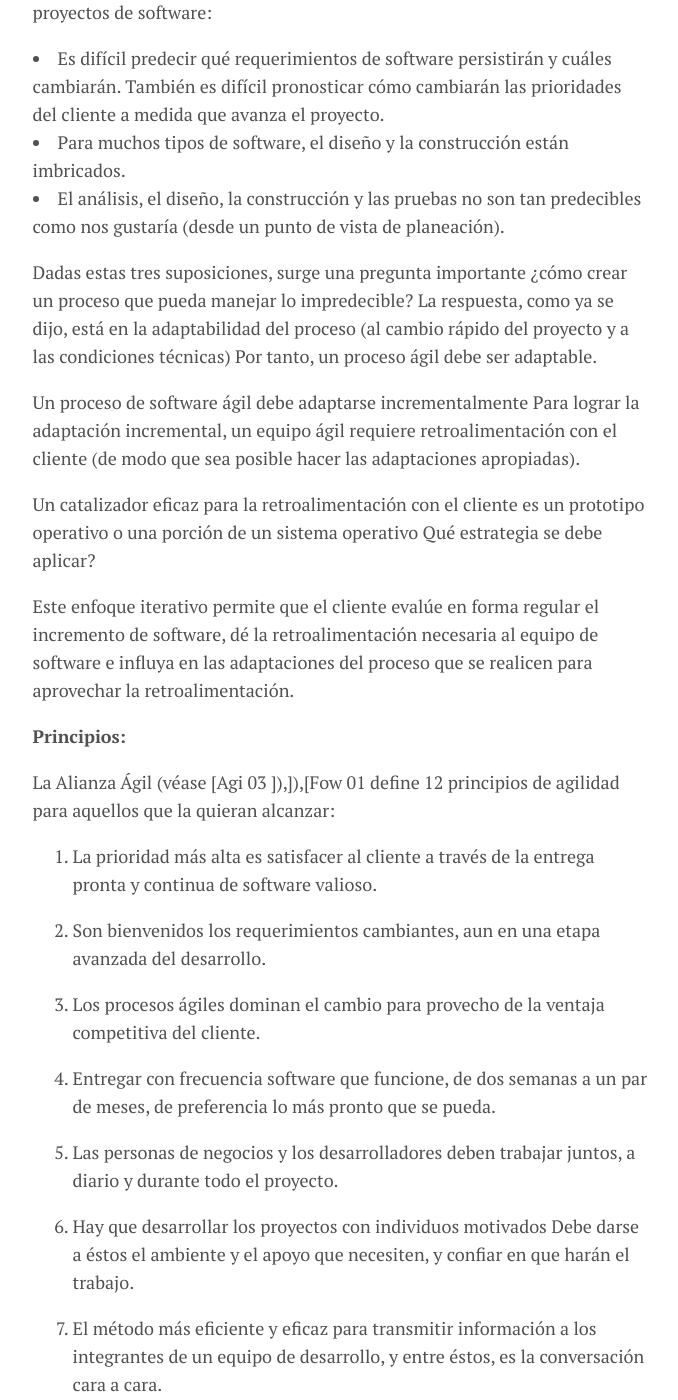
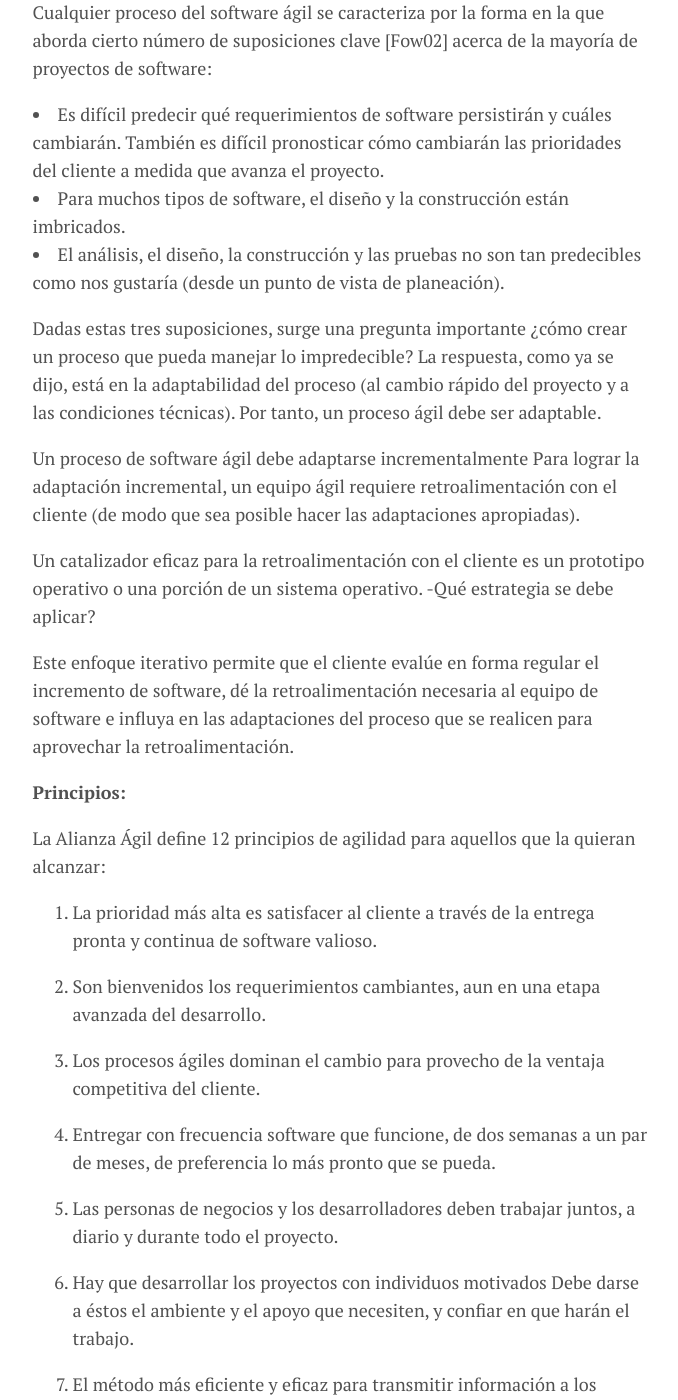
Before and after one commit to CesarFCL/CesarCarrion, a Jekyll site: the page built from menu/IntSof.md, in a window 1280 px wide and 1400 px high, scrolled down 31318 px. Shown: the whole window, without its empty margins (300-978 px from the left). Built offline with Jekyll 4.4.1, drawn with Linux system fonts in a browser that asks for light colours; some of the changed text lies outside the part shown.

Commit message:
Modificación 2.5.9
Modificación 2.5.9

```diff
--- a/menu/IntSof.md
+++ b/menu/IntSof.md
@@ -428,9 +431,10 @@ comportamiento de los usuarios frente al sistema.
 Particularmente, debieran asegurar que nunca, bajo ninguna
 circunstancia un usuario tenga acceso directo a la Base de
 Datos.</li> <br>
-
+<a name="indice2"></a>
 <center><font color="black"><strong><big><big><big>Unidad 2:</big> </big> </big> </strong> </font> </center>
 <center><font color="black"><strong><big><big><big>Modelo de proceso del Software </big> </big> </big> </strong> </font> </center>
+<a name="subindice2.1"></a>
 
 ## 2.1 Proceso del Software
 
@@ -507,6 +511,7 @@ definir, controlar y mejorar los procesos del ciclo de vida del
 software dentro de una organización o de un proyecto.</li>
 
 <li type="disc">Esta norma no fomenta o especifica ningún modelo concreto de ciclo de vida, gestión del software o método de ingeniería, ni prescribe cómo realizar ninguna de las actividades.</li>
+<a name="subindice2.2"></a>
 
 ## 2.2 El ciclo de vida del Software
 
@@ -599,6 +604,7 @@ Esta fase está orientada al QUÉ: Qué información ha de ser procesada, qué f
 <li type="square">Mantenimiento adaptativo: adaptaciones requeridas por la evolución del entorno del software.</li>
 <li type="square">Mantenimiento perfectivo: las modificaciones debidas a los cambios de requisitos del usuario para mejorar el sistema.</li>
 <li type="square">Mantenimiento preventivo: mejora de las características internas del producto para hacer más mantenible</li>
+<a name="subindice2.3"></a>
 
 ## 2.3 Modelo de procesos de software
 
@@ -758,7 +764,7 @@ Dadas estas tres suposiciones, surge una pregunta
 importante ¿cómo crear un proceso que pueda manejar lo
 impredecible? La respuesta, como ya se dijo, está en la
 adaptabilidad del proceso (al cambio rápido del proyecto y
-a las condiciones técnicas) Por tanto, un proceso ágil debe
+a las condiciones técnicas). Por tanto, un proceso ágil debe
 ser adaptable.
 
 Un proceso de software ágil debe adaptarse
@@ -768,7 +774,7 @@ modo que sea posible hacer las adaptaciones apropiadas).
 
 Un catalizador eficaz para la retroalimentación con el
 cliente es un prototipo operativo o una porción de un
-sistema operativo Qué estrategia se debe aplicar?
+sistema operativo. -Qué estrategia se debe aplicar?
 
 Este enfoque iterativo permite que el cliente evalúe en
 forma regular el incremento de software, dé la
@@ -778,7 +784,7 @@ aprovechar la retroalimentación.
 
 <strong>Principios:</strong>
 
-La Alianza Ágil (véase [Agi 03 ]),]),[Fow 01 define 12
+La Alianza Ágil define 12
 principios de agilidad para aquellos que la quieran alcanzar:
 
 <ol><li value="1"> La prioridad más alta es satisfacer al cliente a través de la
@@ -837,7 +843,7 @@ participantes.</li>
 <li type="disc"><strong>Capacidad para resolver problemas difusos:</strong> Los gerentes de software deben reconocer que el equipo ágil tendrá que tratar en forma continua con la ambigüedad y que será sacudido de manera permanente por el cambio.</li>
 <li type="disc"><strong>Confianza y respeto mutuos:</strong> El equipo ágil debe convertirse en un equipo “pegado”. Un equipo pegado tiene la confianza y respeto que son necesarios para hacer “su tejido tan fuerte que el todo es más que la suma de sus partes” [DeM98].</li>
 <li type="disc"><strong>Organización propia:</strong> En el contexto del desarrollo ágil, la
-organización propia implica tres cosas:</li><br>
+organización propia implica tres cosas:</li>
 &rarr; El equipo ágil se organiza a sí mismo para hacer el trabajo.<br>
 &rarr; El equipo organiza el proceso que se adapte mejor a su
 ambiente local.<br>
```
Also changed, not shown: other parts of menu/IntSof.md (+6 -3 lines).
